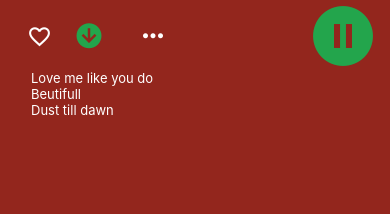
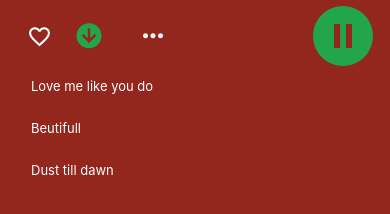
Before and after one commit to Hisham546/Soundify, a React Native app: screen /SongsList in a window 390 px wide. Shown: the part 456-670 px from the top of the page. Built offline with nearby package versions, Linux system fonts and the light colour scheme.

Commit message:
added sample songs in list

```diff
--- a/src/home/songsList.js
+++ b/src/home/songsList.js
@@ -90,10 +90,11 @@ export default function SongsList({ }) {
                     <View style={styles.songListView}>
                         <FlatList
                             data={songs}
+                            style={{ width: wp('100'), height: hp('5'), marginTop: hp('1') }}
                             renderItem={({ item }) =>
-
-                                <Text style={{ marginLeft: wp('8'), color: 'white', fontSize: hp('1.50') }}>{item.song}</Text>
-
+                                <View style={{ width: wp('100'), height: hp('5') }}>
+                                    <Text style={{ marginLeft: wp('8'), color: 'white', fontSize: hp('1.50') }}>{item.song}</Text>
+                                </View>
                             }
                             keyExtractor={item => item.id}
                         />
@@ -168,8 +169,6 @@ const styles = StyleSheet.create({
         width: wp('100'),
         height: hp('6'),
 
-
-
     },
     FlatList: {
 
```
